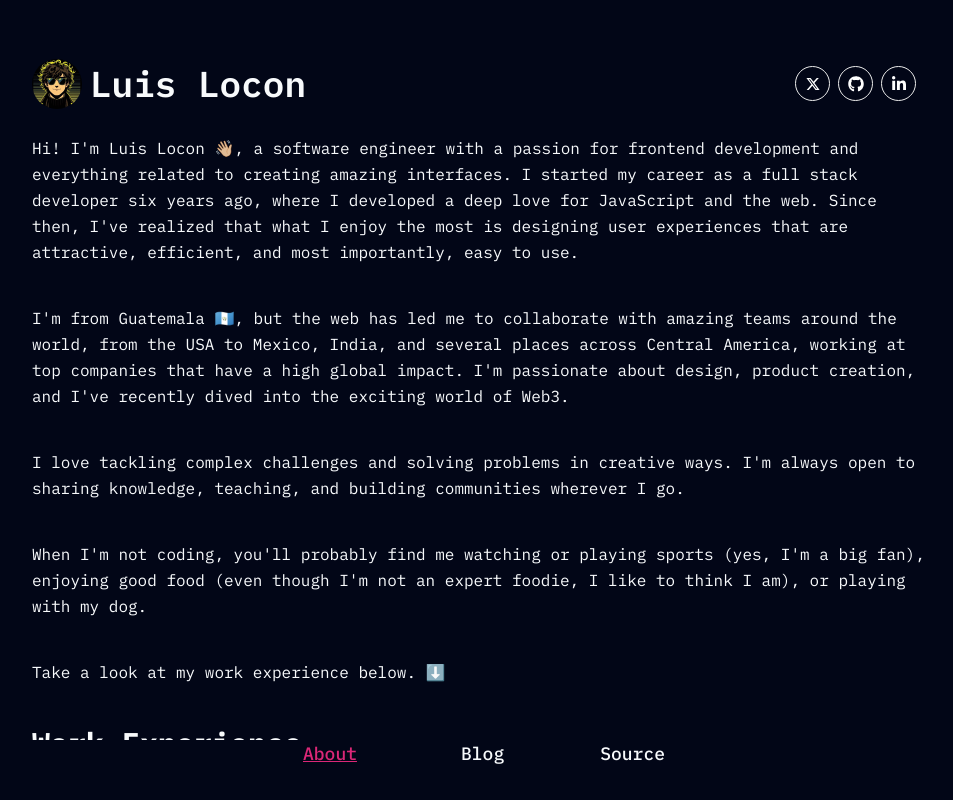
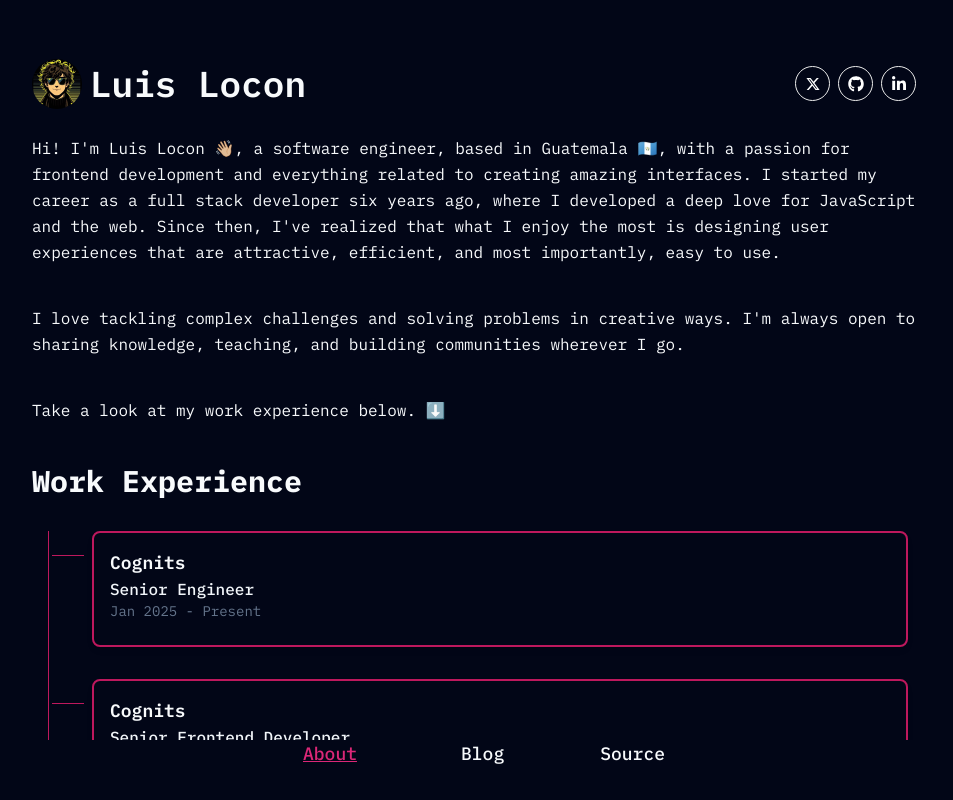
Before and after one commit to loconluis/blogging-site, a Next.js app: page /about in a window 1280 px wide. Shown: the whole page, without its empty margins (160-1113 px from the left). Built offline with nearby package versions, Linux system fonts and the light colour scheme.

Commit message:
Minor fix on about page adding some new experience

```diff
--- a/app/components/About.tsx
+++ b/app/components/About.tsx
@@ -14,29 +14,18 @@ const About = () => {
         transition={{ duration: 0.8, ease: "easeOut" }}
       >
         <p>
-          Hi! I'm Luis Locon 👋🏼, a software engineer with a passion for frontend
-          development and everything related to creating amazing interfaces. I
-          started my career as a full stack developer six years ago, where I
-          developed a deep love for JavaScript and the web. Since then, I've
-          realized that what I enjoy the most is designing user experiences that
-          are attractive, efficient, and most importantly, easy to use.
-        </p>
-        <p>
-          I'm from Guatemala 🇬🇹, but the web has led me to collaborate with
-          amazing teams around the world, from the USA to Mexico, India, and
-          several places across Central America, working at top companies that
-          have a high global impact. I'm passionate about design, product
-          creation, and I've recently dived into the exciting world of Web3.
+          Hi! I'm Luis Locon 👋🏼, a software engineer, based in Guatemala 🇬🇹,
+          with a passion for frontend development and everything related to
+          creating amazing interfaces. I started my career as a full stack
+          developer six years ago, where I developed a deep love for JavaScript
+          and the web. Since then, I've realized that what I enjoy the most is
+          designing user experiences that are attractive, efficient, and most
+          importantly, easy to use.
         </p>
         <p>
           I love tackling complex challenges and solving problems in creative
           ways. I'm always open to sharing knowledge, teaching, and building
           communities wherever I go.
-        </p>
-        <p>
-          When I'm not coding, you'll probably find me watching or playing
-          sports (yes, I'm a big fan), enjoying good food (even though I'm not
-          an expert foodie, I like to think I am), or playing with my dog.
         </p>
         <p>Take a look at my work experience below. ⬇️</p>
       </motion.div>
--- a/app/components/VerticalTimeline.tsx
+++ b/app/components/VerticalTimeline.tsx
@@ -2,6 +2,18 @@ import { motion } from "framer-motion";
 
 export default function MinimalVerticalTimeline() {
   const experiences = [
+    {
+      year: "Jan 2025 - Present",
+      company: "Cognits",
+      position: "Senior Engineer",
+      description: ``,
+    },
+    {
+      year: "Nov 2024 - Jan 2025",
+      company: "Cognits",
+      position: "Senior Frontend Developer",
+      description: `I was part of the team responsible for developing the complete website for an international payments company. The site was designed to be self-managing, built based on programmatic conditions handled through a CMS. For this project, we utilized Astro in combination with Sanity, which allowed us to create a flexible and scalable platform tailored to the client's needs.`,
+    },
     {
       year: "Jan 2022 - Aug 2024",
       company: "3 Pillar Global",
```
